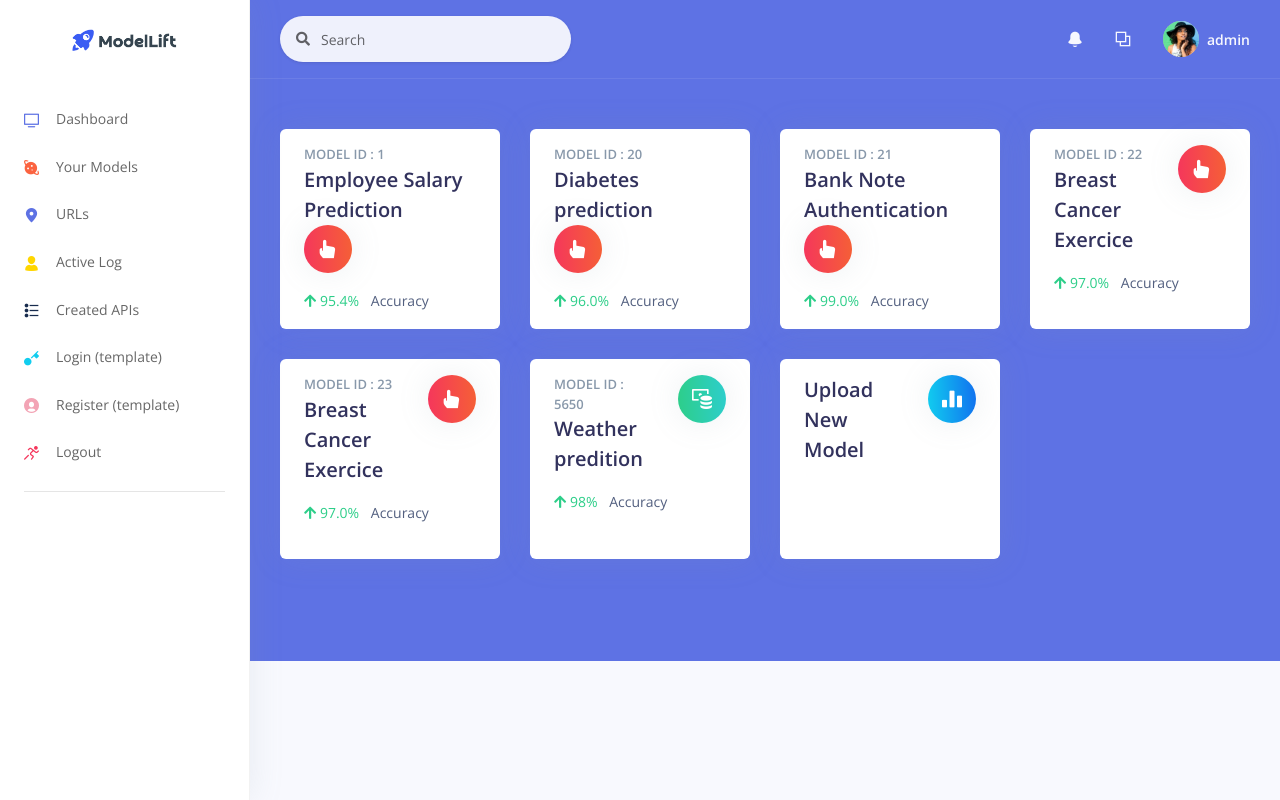
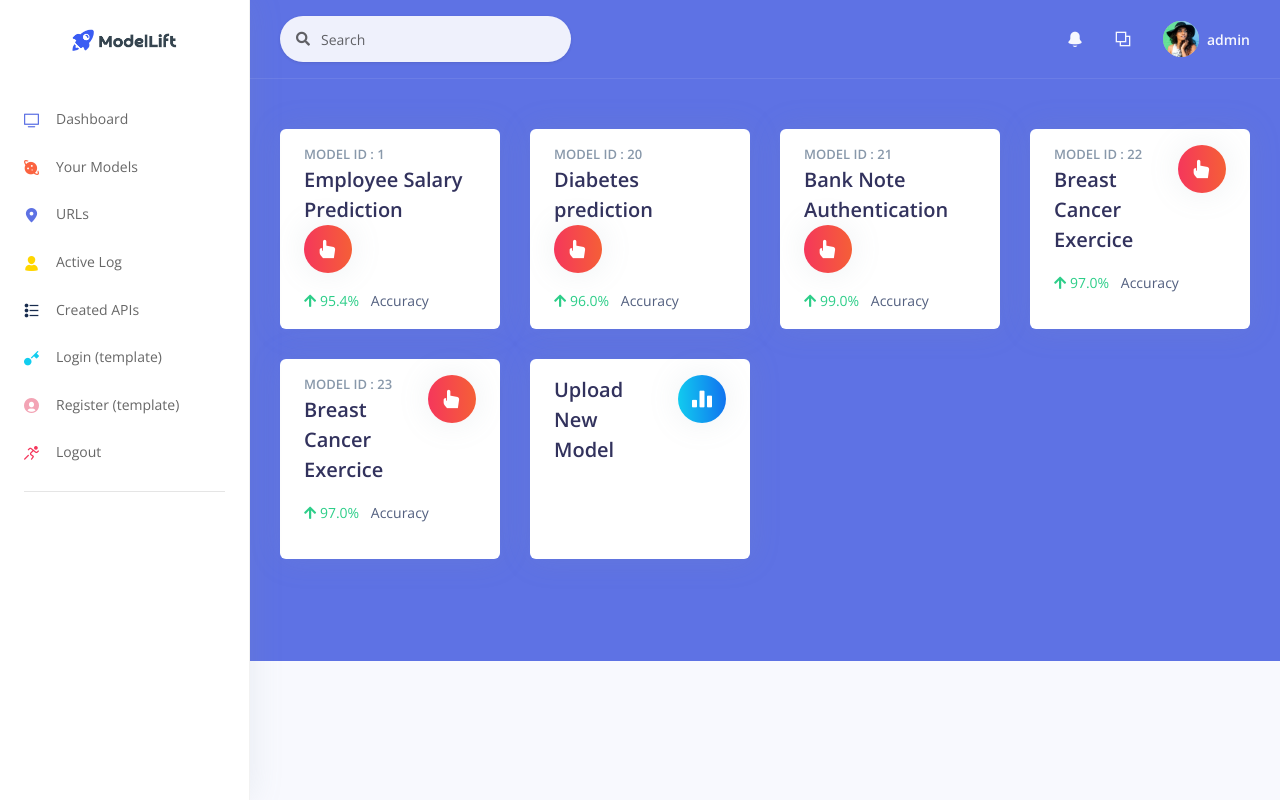
Before and after one commit to mayurgupta-code/instant-model-deploy, a Django app: page / in a window 1280 px wide. Run offline with Django 4.2, Linux system fonts and the light colour scheme; a user stored in the database is signed in; data comes from the database, SQL or seed files in the repository; both versions use the stored data as it was after the commit; some libraries are stand-ins or nearby versions.

Commit message:
[ADDED] MLModels

```diff
--- a/home/views.py
+++ b/home/views.py
@@ -37,7 +37,8 @@ def get_predict_result(request, id):
     if request.method == "POST":
         data = json.loads(request.body.decode('utf-8'))
         input_data_str = data.get('inputValues')
-        input_data = [int(x) for x in input_data_str]
+        print("input_data_str", input_data_str)
+        input_data = [float(x) for x in input_data_str]
         print("data", input_data)
         # print("model_id", id)
         # get the model
@@ -63,11 +64,19 @@ def get_predict_result(request, id):
 
         ml_result = pickled_model.predict([input_data])
         print("ml_result", ml_result)
+        print("type(ml_result[0])", type(ml_result[0]))
+
         data = {
             "result": ml_result[0],
             "message": "Predict result successfuly!"
             }
-
+        if type(ml_result[0]) != int:
+            # print("here")
+            ml_result = str(ml_result[0])
+            # print("ml_result", ml_result)
+            data = {
+                "result": ml_result,
+            }
         # data = {'message': 'Hello, world!'}
         json_content = json.dumps(data)
         return HttpResponse(json_content, content_type='application/json; charset=utf-8')
--- a/templates/home/index.html
+++ b/templates/home/index.html
@@ -78,28 +78,7 @@
               </div>
             </div>
             {% endfor %}
-            <div class="col-xl-3 col-md-6">
-              <div class="card card-stats">
-                <!-- Card body -->
-                <div class="card-body" style="height: 200px;">
-                  <div class="row">
-                    <div class="col">
-                      <h5 class="card-title text-uppercase text-muted mb-0">Model ID : 5650</h5>
-                      <span class="h2 font-weight-bold mb-0">Weather predition</span>
-                    </div>
-                    <div class="col-auto">
-                      <div class="icon icon-shape bg-gradient-green text-white rounded-circle shadow">
-                        <i class="ni ni-money-coins"></i>
-                      </div>
-                    </div>
-                  </div>
-                  <p class="mt-3 mb-0 text-sm">
-                    <span class="text-success mr-2"><i class="fa fa-arrow-up"></i> 98%</span>
-                    <span class="text-nowrap">Accuracy</span>
-                  </p>
-                </div>
-              </div>
-            </div>
+
             <div class="col-xl-3 col-md-6">
               <div class="card card-stats">
                 <!-- Card body -->
--- a/templates/home/predict.html
+++ b/templates/home/predict.html
@@ -5,7 +5,6 @@
   class="header pb-6 d-flex align-items-center"
   style="
     min-height: 500px;
-    background-image: url(/static/assets/img/theme/profile-cover.jpg);
     background-size: cover;
     background-position: center top;
   "
```
Also changed, not shown: db.sqlite3, 3 other files.
